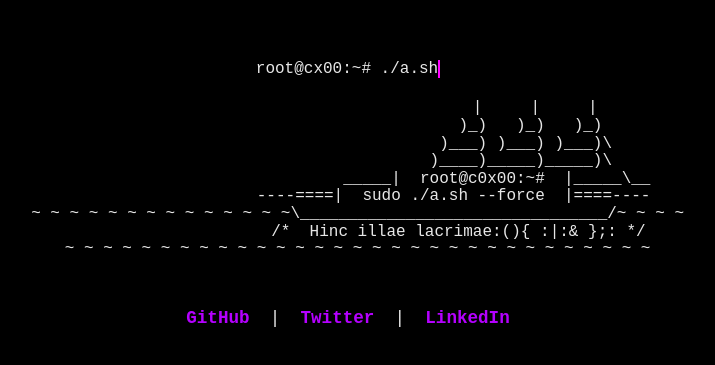
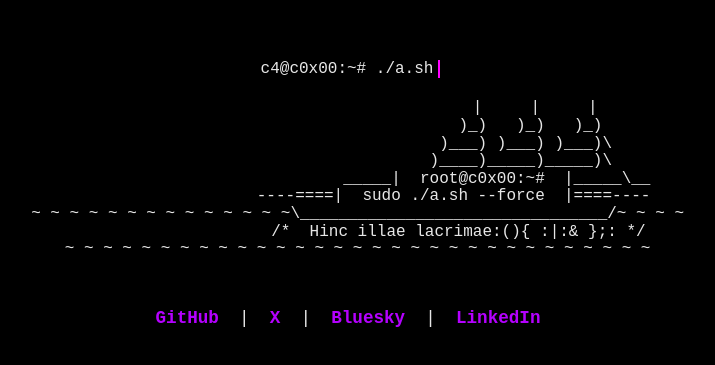
Before and after one commit to clivoa/clivoa.github.io, a plain HTML site: page index.html in a window 1280 px wide. Shown: the part 197-562 px from the top of the page, without its empty margins (292-1007 px from the left). Drawn offline with Linux system fonts and the light colour scheme.

Commit message:
add bluesky link

```diff
--- a/index.html
+++ b/index.html
@@ -116,7 +116,7 @@
 </head>
 <body>
 
-  <div class="typing">root@cx00:~# ./a.sh</div>
+  <div class="typing">c4@c0x00:~# ./a.sh</div>
 
   <div class="ascii-box">
     <pre>
@@ -134,7 +134,8 @@
 
   <p>
     <a href="https://github.com/clivoa" target="_blank">GitHub</a> |
-    <a href="https://twitter.com/clivoa" target="_blank">Twitter</a> |
+    <a href="https://twitter.com/clivoa" target="_blank">X</a> |
+    <a href="https://bsky.app/profile/clivoa.bsky.social" target="_blank">Bluesky</a> |
     <a href="https://www.linkedin.com/in/clivoa" target="_blank">LinkedIn</a>
   </p>
 
```
